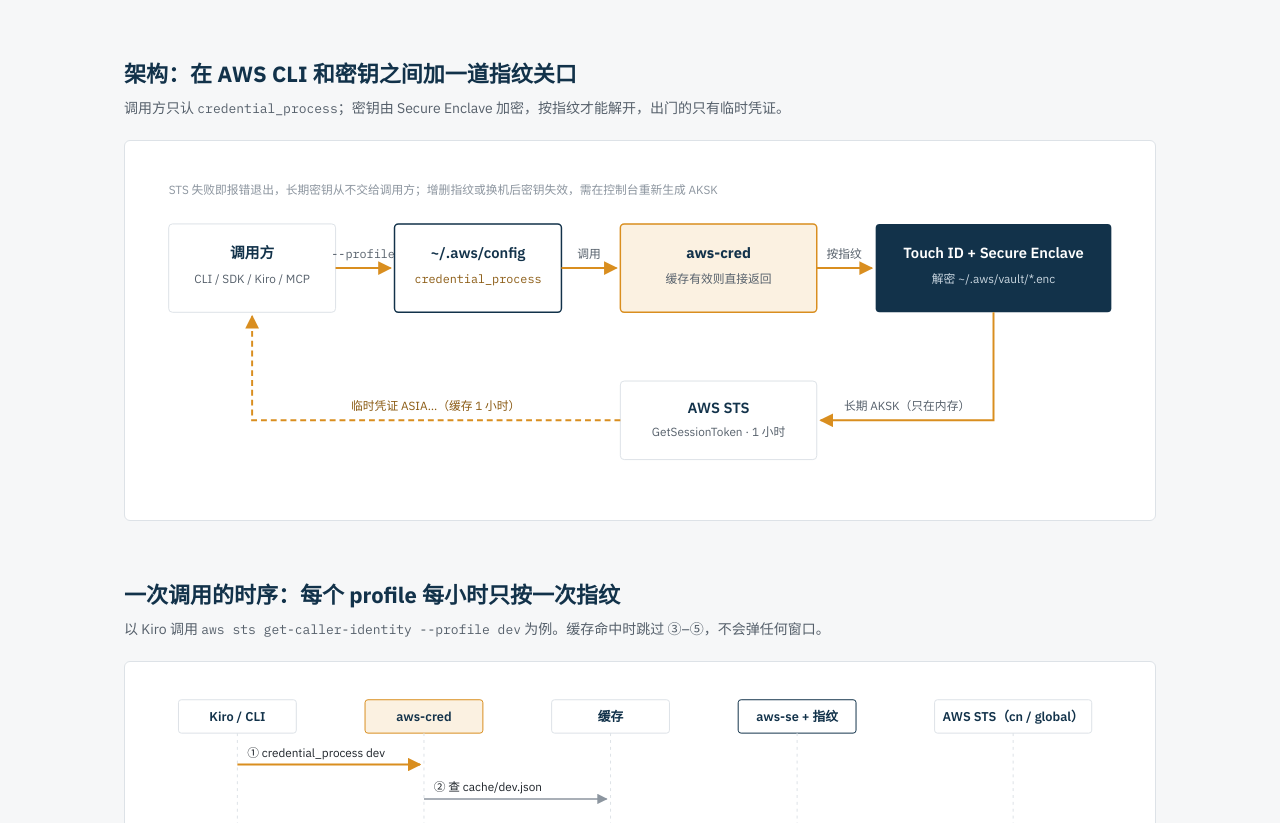
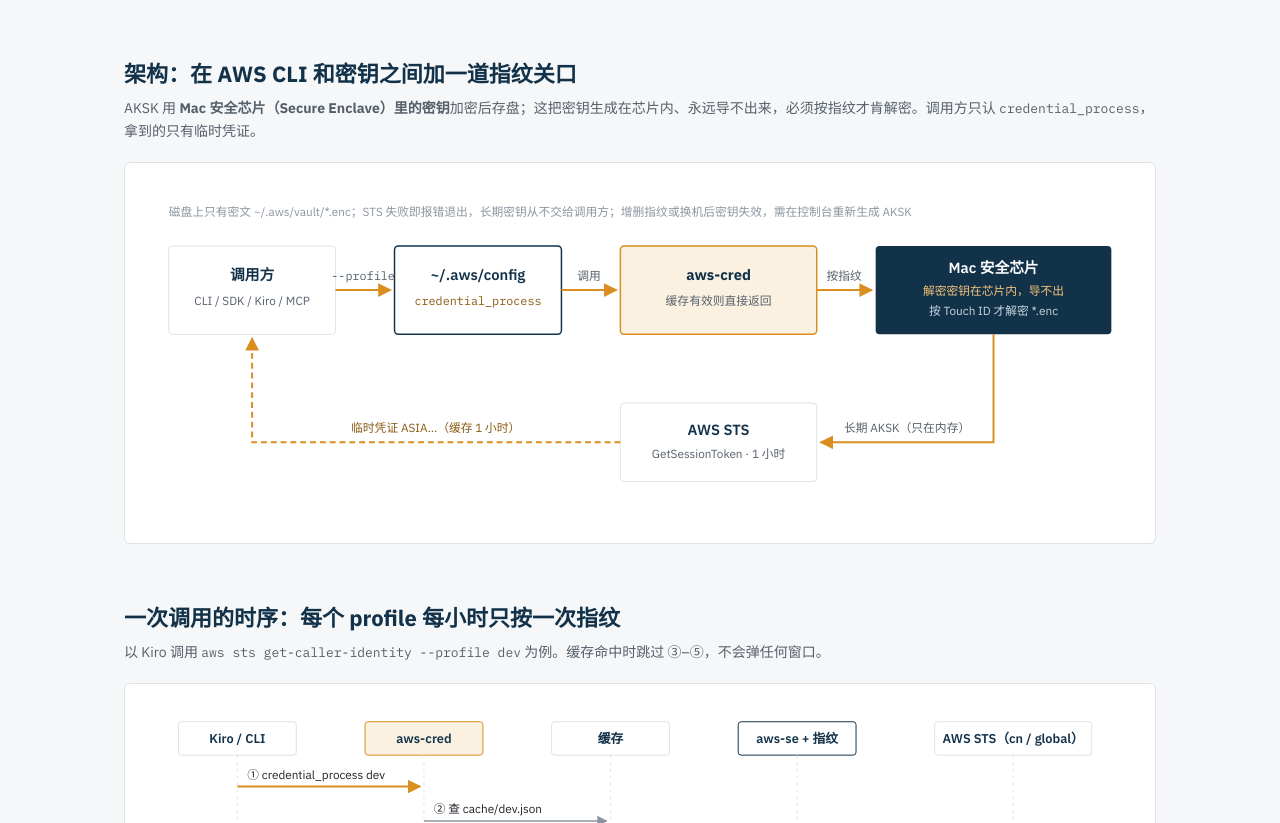
Before and after one commit to rjwang1982/aws-credguard, a plain HTML site: page docs/AWS_CredGuard.html in a window 1280 px wide. Shown: the part 905-1728 px from the top of the page. Drawn offline with Linux system fonts and the light colour scheme.

Commit message:
docs: explain AKSK is encrypted by a Secure Enclave key

```diff
--- a/docs/AWS_CredGuard.html
+++ b/docs/AWS_CredGuard.html
@@ -64,7 +64,7 @@ footer{margin-top:64px;padding-top:20px;border-top:1px solid var(--page-line);fo
 <header>
   <div class="meta">AWS CredGuard · v1.0 · 2026-11 · 作者：RJ Wang · MIT License</div>
   <h1>AWS CredGuard：本机不存明文 AKSK，<br>每次启用凭证都要本人按指纹</h1>
-  <p class="lead">一台 Mac 上管着几十个 AWS 账号的长期密钥，人和 AI 智能体（Kiro、Quick、MCP）共用。本方案把 AKSK 交给 Mac 的<b>安全芯片（Secure Enclave）</b>加密，解密必须按 <b>Touch ID</b>；交给工具的只有 <b>1 小时有效的 STS 临时凭证</b>，长期密钥永远不出内存；不支持、也不应存在 root 账号的 Access Key；原来的 <code>--profile</code> 用法不变。</p>
+  <p class="lead">一台 Mac 上管着几十个 AWS 账号的长期密钥，人和 AI 智能体（Kiro、Quick、MCP）共用。本方案用 Mac <b>安全芯片（Secure Enclave）</b>里生成的密钥加密 AKSK：这把密钥锁在芯片里、拷不走，解密必须按 <b>Touch ID</b>；交给工具的只有 <b>1 小时有效的 STS 临时凭证</b>，长期密钥永远不出内存；不支持、也不应存在 root 账号的 Access Key；原来的 <code>--profile</code> 用法不变。</p>
   <div class="stats">
     <div><div class="v">0</div><div class="k">本机明文 AKSK</div></div>
     <div><div class="v">SE</div><div class="k">Secure Enclave 加密存储</div></div>
@@ -92,7 +92,7 @@ footer{margin-top:64px;padding-top:20px;border-top:1px solid var(--page-line);fo
 
 <section>
   <h2>架构：在 AWS CLI 和密钥之间加一道指纹关口</h2>
-  <p class="h2sub">调用方只认 <code>credential_process</code>；密钥由 Secure Enclave 加密，按指纹才能解开，出门的只有临时凭证。</p>
+  <p class="h2sub">AKSK 用 <b>Mac 安全芯片（Secure Enclave）里的密钥</b>加密后存盘；这把密钥生成在芯片内、永远导不出来，必须按指纹才肯解密。调用方只认 <code>credential_process</code>，拿到的只有临时凭证。</p>
   <div class="panel scroll">
   <svg viewBox="0 0 1000 330" width="100%" style="min-width:720px" role="img" aria-label="AWS CredGuard 架构图">
     <defs>
@@ -112,8 +112,9 @@ footer{margin-top:64px;padding-top:20px;border-top:1px solid var(--page-line);fo
       <text x="580" y="120" font-size="12" fill="#56606B">缓存有效则直接返回</text>
 
       <rect x="740" y="60" width="240" height="90" rx="4" fill="#12324A"/>
-      <text x="860" y="95" font-size="15" font-weight="600" fill="#fff">Touch ID + Secure Enclave</text>
-      <text x="860" y="120" font-size="12" fill="#C9D6E0">解密 ~/.aws/vault/*.enc</text>
+      <text x="860" y="88" font-size="15" font-weight="600" fill="#fff">Mac 安全芯片</text>
+      <text x="860" y="110" font-size="12" fill="#F3C27A">解密密钥在芯片内，导不出</text>
+      <text x="860" y="130" font-size="12" fill="#C9D6E0">按 Touch ID 才解密 *.enc</text>
 
       <rect x="480" y="220" width="200" height="80" rx="4" fill="#fff" stroke="#DDE2E7"/>
       <text x="580" y="253" font-size="15" font-weight="600" fill="#12324A">AWS STS</text>
@@ -126,7 +127,7 @@ footer{margin-top:64px;padding-top:20px;border-top:1px solid var(--page-line);fo
       <path d="M860 150 L860 260 L684 260" fill="none" stroke="#D98E1F" stroke-width="2" marker-end="url(#ah)"/><text x="772" y="250">长期 AKSK（只在内存）</text>
       <path d="M480 260 L105 260 L105 154" fill="none" stroke="#D98E1F" stroke-width="2" stroke-dasharray="6 4" marker-end="url(#ah)"/><text x="292" y="250" fill="#8A5A12">临时凭证 ASIA…（缓存 1 小时）</text>
     </g>
-    <text x="20" y="30" font-size="12" fill="#8C959F">STS 失败即报错退出，长期密钥从不交给调用方；增删指纹或换机后密钥失效，需在控制台重新生成 AKSK</text>
+    <text x="20" y="30" font-size="12" fill="#8C959F">磁盘上只有密文 ~/.aws/vault/*.enc；STS 失败即报错退出，长期密钥从不交给调用方；增删指纹或换机后密钥失效，需在控制台重新生成 AKSK</text>
   </svg>
   </div>
 </section>
```
Also changed, not shown: 1 other file.
